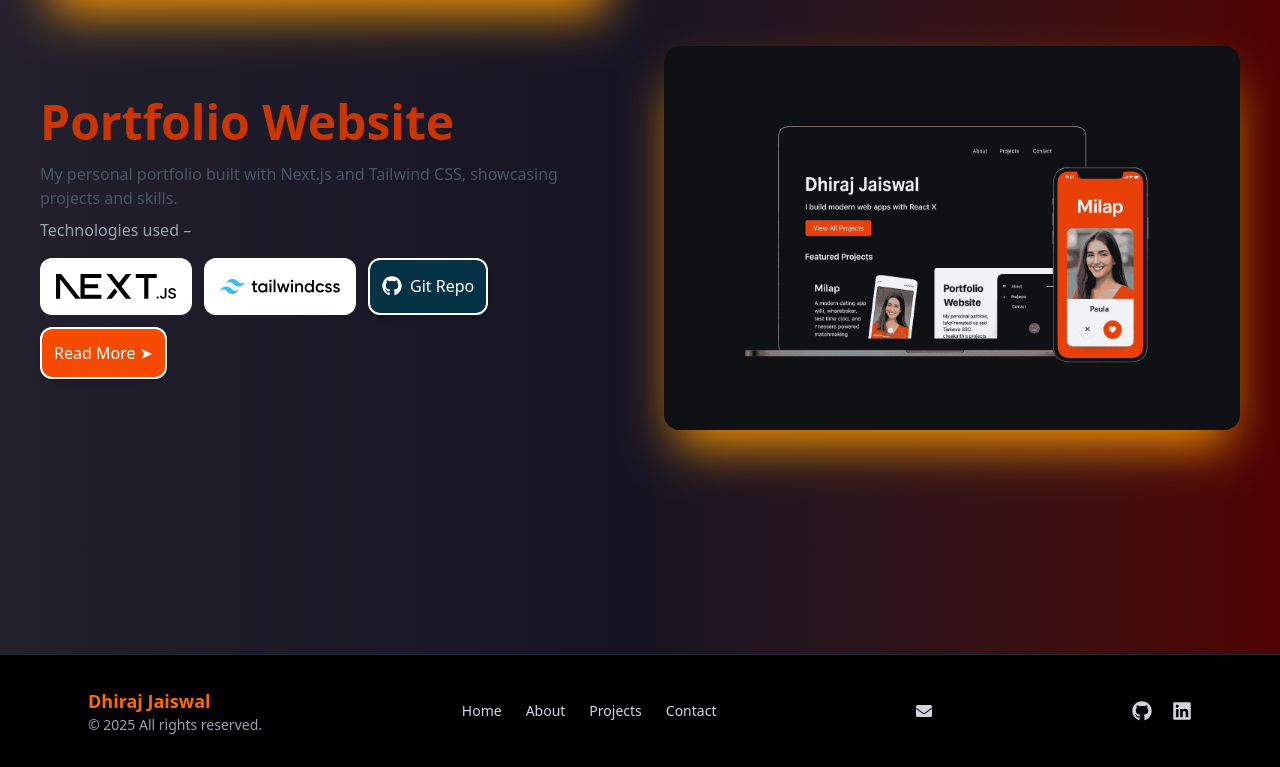
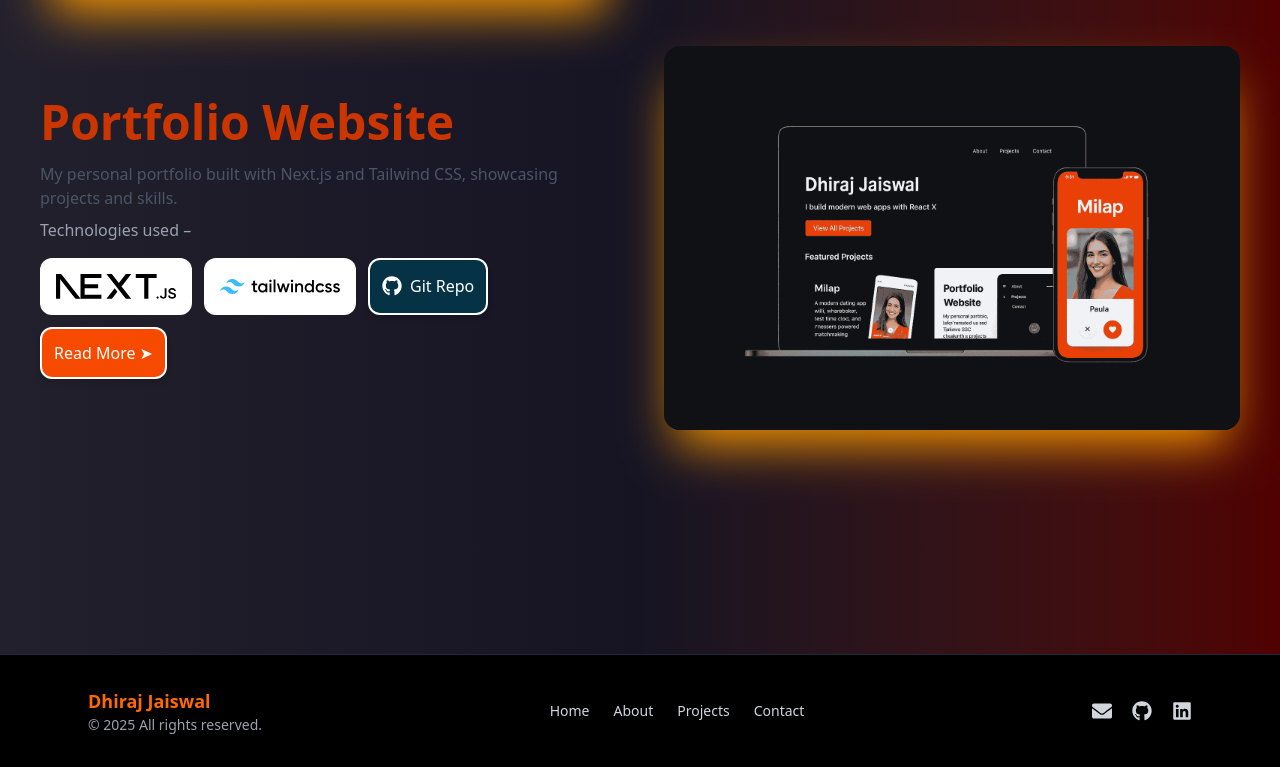
Before and after one commit to jaiswaldhiraj/Portfolio, a Next.js app: page / in a window 1280 px wide. Shown: the part 1228-1995 px from the top of the page. Built offline with nearby package versions, Linux system fonts and the light colour scheme.

Commit message:
footer envelop fixed

```diff
--- a/app/components/Footer.js
+++ b/app/components/Footer.js
@@ -49,6 +49,9 @@ const Footer = () =>{
 
         {/* Right Section (Social Links) */}
 
+
+        <div className="flex gap-5 text-xl">
+
           <a
             href="mailto:jaiswaldhiraj928@gmail.com"
             target="_blank"
@@ -57,9 +60,6 @@ const Footer = () =>{
           >
             <FaEnvelope />
           </a>
-
-
-        <div className="flex gap-5 text-xl">
 
           <a
             href="https://github.com/jaiswaldhiraj"
```
